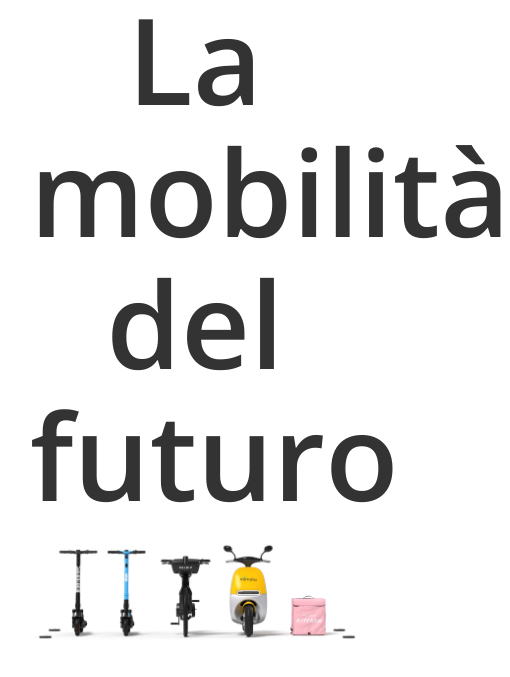
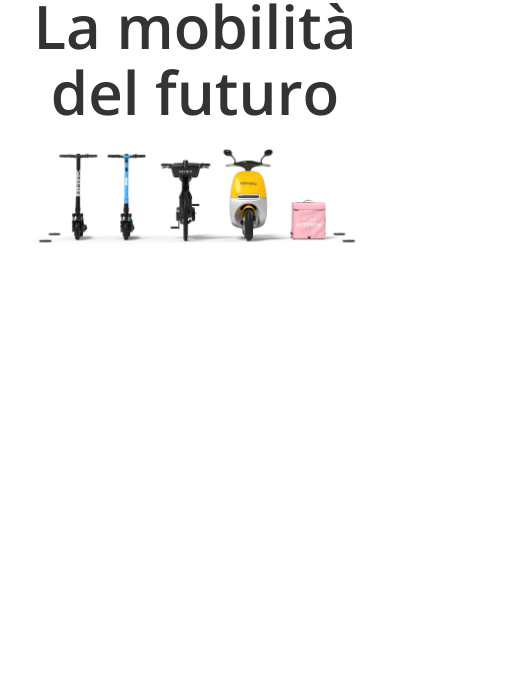
Before and after one commit to daniele-lai/html-css-helbiz, a plain HTML site: page index.html in a window 390 px wide. Shown: the part 57-734 px from the top of the page, 510 px wide, since content can reach past the window. Drawn offline with nearby package versions, Linux system fonts and the light colour scheme.

```diff
--- a/css/style.css
+++ b/css/style.css
@@ -77,10 +77,23 @@
 }
 
 .hero h1 {
-  font-size: 120px;
+  font-size: 97px;
   font-weight: 600;
 }
 
 .hero img {
   width: 100%;
 }
+
+/* Responsive */
+@media screen and (max-width: 992px) {
+  .hero h1 {
+    font-size: 84px;
+  }
+}
+
+@media screen and (max-width: 768px) {
+  .hero h1 {
+    font-size: 60px;
+  }
+}
```
